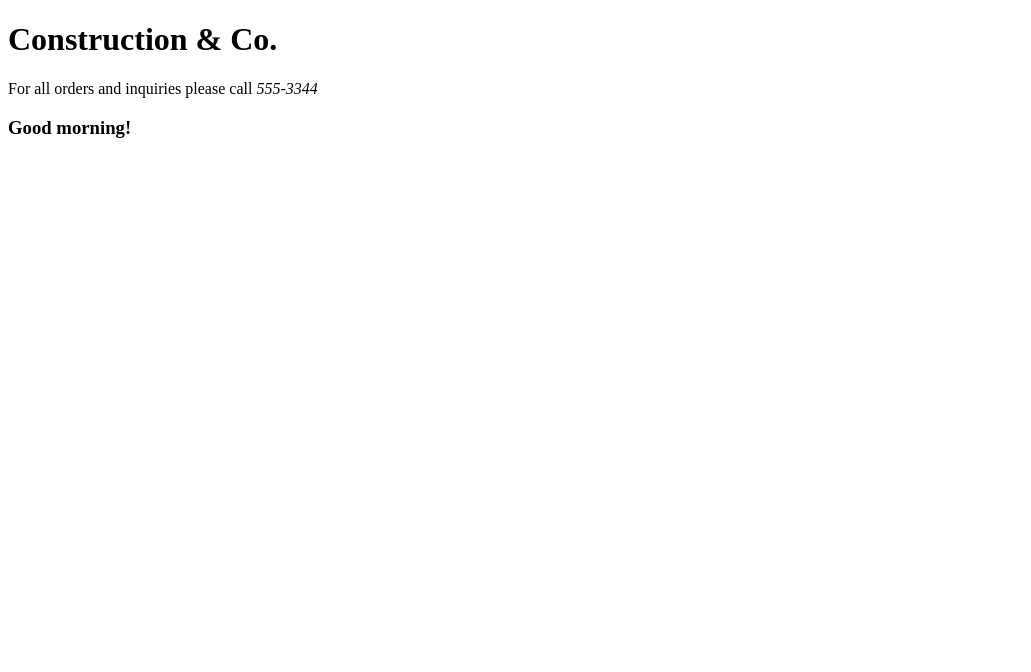
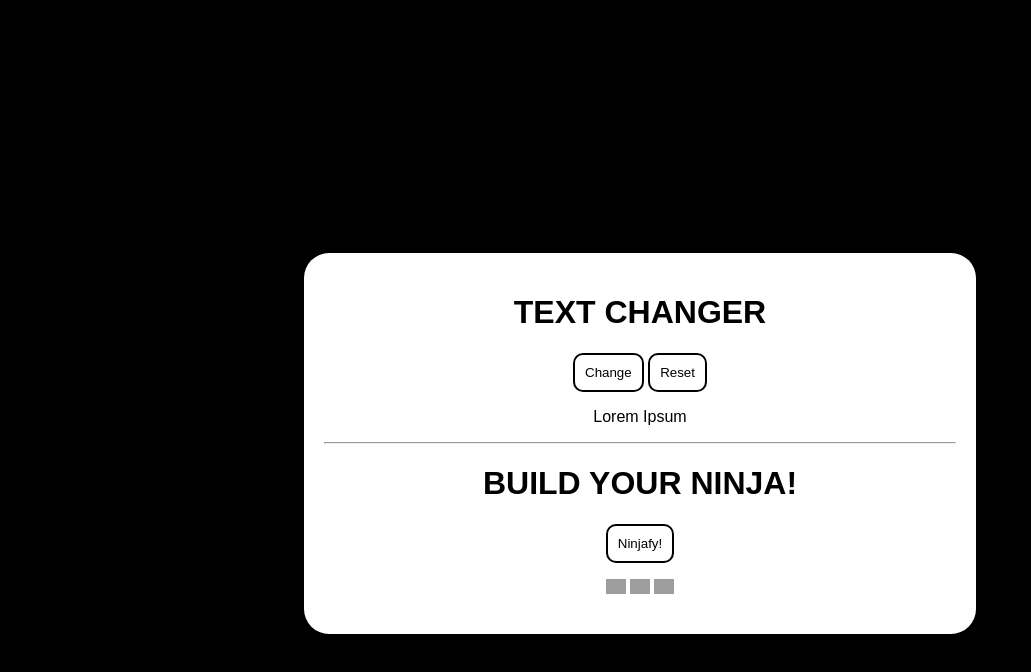
Before and after one commit to christellaneosena/SEMicro, a plain HTML site: page PracticeLab/practice.html in a window 1280 px wide. Shown: the whole page, without its empty margins (0-1031 px from the left). Drawn offline with Linux system fonts and the light colour scheme; grey boxes are pictures that could not be loaded.

Commit message:
practice

```diff
--- a/PracticeLab/css/c01.css
+++ b/PracticeLab/css/c01.css
@@ -0,0 +1,28 @@
+body {
+  background-color: #000;
+  font-family: Arial, sans-serif;
+}
+
+#wrapper {
+  margin: auto;
+  width: 50%;
+  margin-top: 20%;
+  background-color: #fff;
+  padding: 20px;
+  text-align: center;
+  border-radius: 25px;
+}
+
+button {
+  padding: 10px;
+  background-color: #fff;
+  border: 2px solid #000;
+  -webkit-transition: all 0.1s linear;
+  border-radius: 10px;
+}
+
+button:hover{
+  background-color: #000;
+  border: 2px solid #999;
+  color: #fff;
+}
--- /dev/null
+++ b/PracticeLab/js/script.js
@@ -0,0 +1,22 @@
+function textChange() {
+  document.getElementById("demo").innerHTML = "Hello Javascript!";
+}
+function textReset() {
+  document.getElementById("demo").innerHTML = "Lorem Ipsum";
+}
+
+var ninja = {
+  name:"",
+  rank:"",
+  hairColor:"",
+  eyeColor:"",
+  skills: ["Supernova Shotgun", "Stun Drone", "Deployable Shield"],
+};
+function customizeNinja() {
+  ninja.name = prompt("What shall your ninja name be?");
+  ninja.rank = prompt("What rank is this ninja?");
+  ninja.hairColor = prompt("What color is your ninja's hair?");
+  ninja.eyeColor = prompt("What color are your ninja's eyes?");
+
+  document.getElementById("ninjaDesc").innerHTML=("Your ninja's name is " + ninja.name + ". " + "This ninja is within the ranks of " + ninja.rank + ". " + "Your ninja's hair color is " + ninja.hairColor + ". " + "Your ninja's eye color is " + ninja.eyeColor + ". " + "Your ninja's abilities consist of a " + ninja.skills[0] + ", " + ninja.skills[1] + ", " + ninja.skills[2] + "." );
+}
--- a/PracticeLab/practice.html
+++ b/PracticeLab/practice.html
@@ -1,13 +1,23 @@
 <!DOCTYPE html>
 <html>
 <head>
-<title>Construction &amp; Co.</title>
+<title>Practice</title>
 <link rel="stylesheet" href="css/c01.css" />
+<script src="js/script.js"></script>
 </head>
 <body>
-<h1>Construction &amp; Co. </h1>
-<p>For all orders and inquiries please call <em> 555-3344</em></p>
+<div id="wrapper">
+  <h1>TEXT CHANGER</h1>
+  <button type="button" onClick="textChange()" class="button-property">Change</button>
+  <button type="button" onClick="textReset()" class="button-property">Reset</button>
+  <p id ="demo">Lorem Ipsum</p>
 
-<script src="js/add-content.js"></script>
+<hr>
+<h1>BUILD YOUR NINJA!</h1>
+    <button type="button" onClick="customizeNinja()" class="button-property">Ninjafy!</button>
+    <p id="ninjaDesc"><img src="https://www.vippng.com/png/full/112-1127702_ninja-png-icon-simple-ninja.png" width="20px">
+    <img src="https://www.vippng.com/png/full/112-1127702_ninja-png-icon-simple-ninja.png" width="20px">
+  <img src="https://www.vippng.com/png/full/112-1127702_ninja-png-icon-simple-ninja.png" width="20px"></p>
+</div>
 </body>
 </html>
```
Also changed, not shown: 1 other file.
